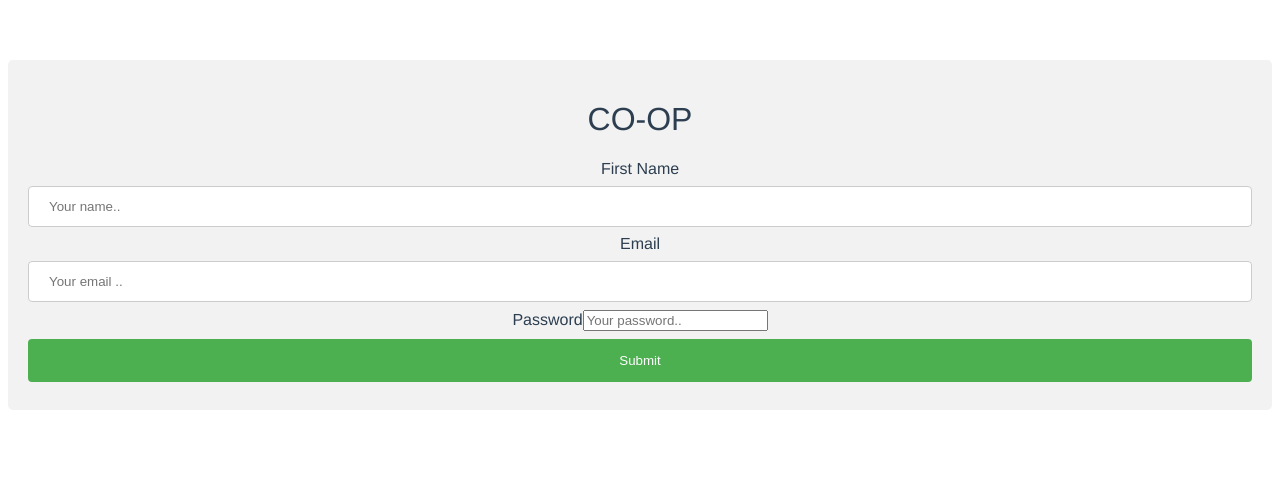
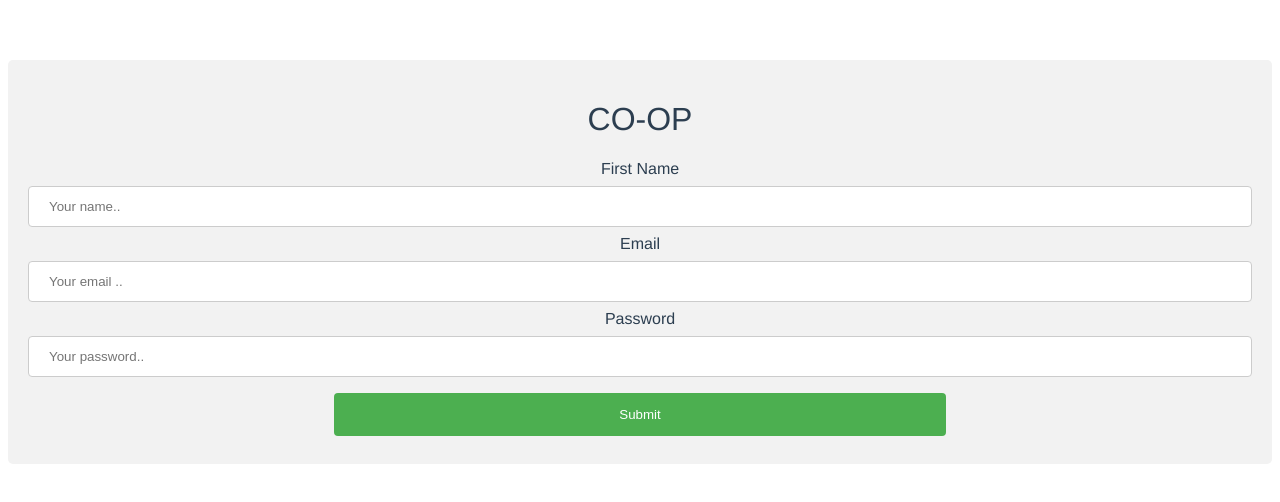
Before and after one commit to sipp4u/CO-OP, a Vue app: page /#/ in a window 1280 px wide. Shown: the top 502 px of the page. Built offline with nearby package versions, Linux system fonts and the light colour scheme.

Commit message:
init form to sign in

```diff
--- a/src/components/Signin.vue
+++ b/src/components/Signin.vue
@@ -52,9 +52,18 @@ input[type=text], select {
   border-radius: 4px;
   box-sizing: border-box;
 }
+input[type=password], select {
+  width: 100%;
+  padding: 12px 20px;
+  margin: 8px 0;
+  display: inline-block;
+  border: 1px solid #ccc;
+  border-radius: 4px;
+  box-sizing: border-box;
+}
 
 input[type=submit] {
-  width: 100%;
+  width:50%;
   background-color: #4CAF50;
   color: white;
   padding: 14px 20px;
```
